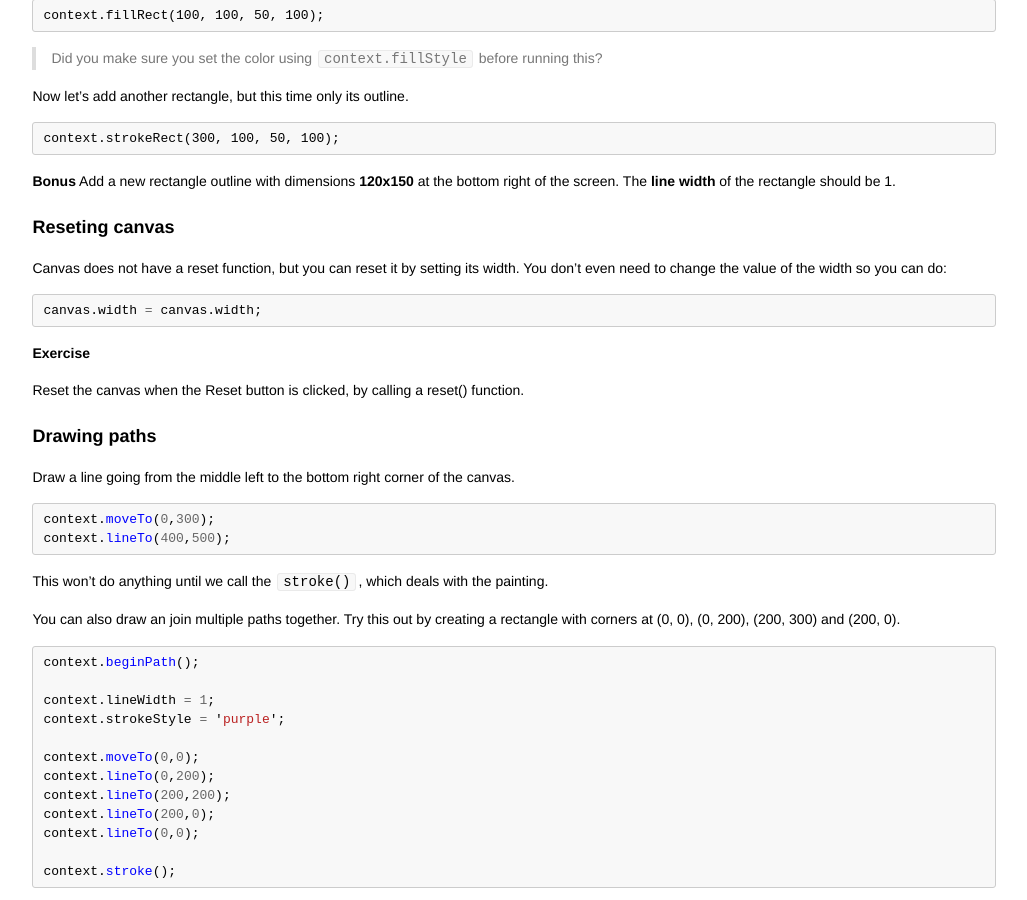
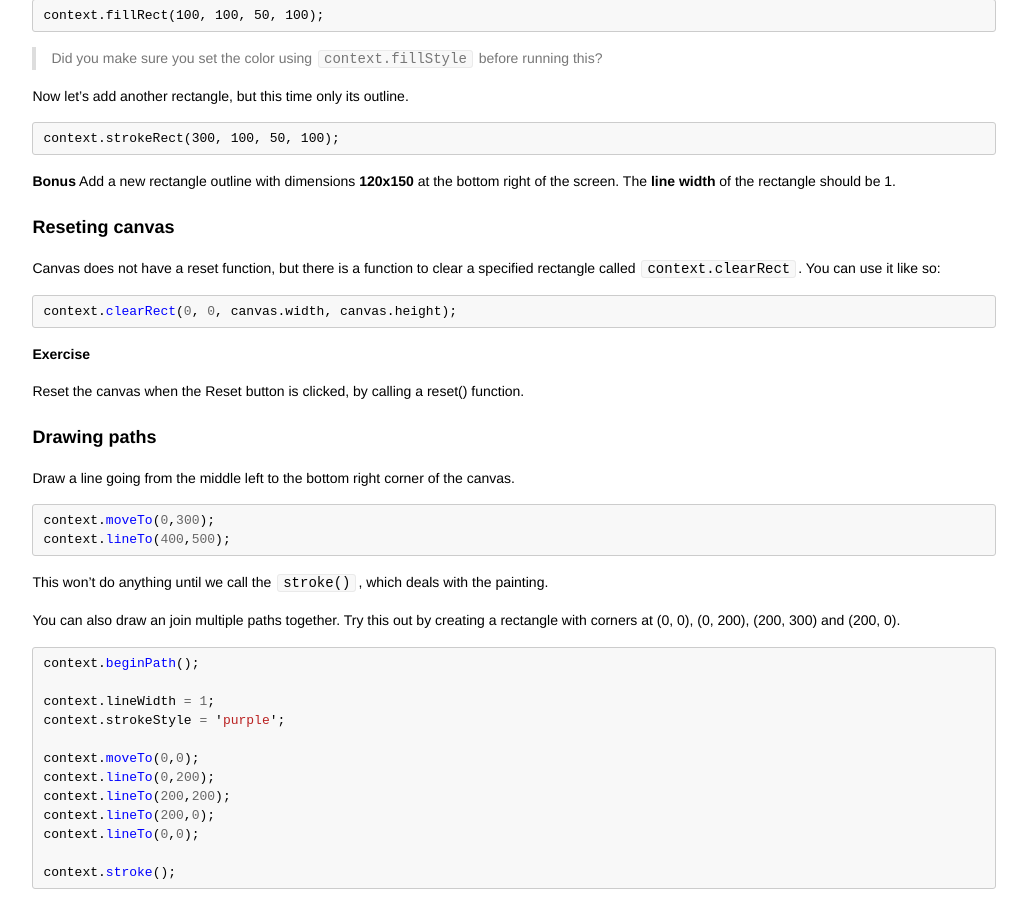
Before and after one commit to codebar/tutorials, a Jekyll site: the page built from js/lesson6/tutorial.md, in a window 1280 px wide and 900 px high, scrolled down 1316 px. Shown: the whole window, without its empty margins (126-1153 px from the left). Built offline with Jekyll 4.4.1, drawn with Linux system fonts in a browser that asks for light colours.

Commit message:
Use StackOverflow recommended approach to clearing canvas

````diff
--- a/js/lesson6/tutorial.md
+++ b/js/lesson6/tutorial.md
@@ -72,10 +72,10 @@ context.strokeRect(300, 100, 50, 100);
 
 ### Reseting canvas
 
-Canvas does not have a reset function, but you can reset it by setting its width. You don't even need to change the value of the width so you can do:
+Canvas does not have a reset function, but there is a function to clear a specified rectangle called `context.clearRect`. You can use it like so:
 
 ```javascript
-canvas.width = canvas.width;
+context.clearRect(0, 0, canvas.width, canvas.height);
 ```
 
 **Exercise**
````
